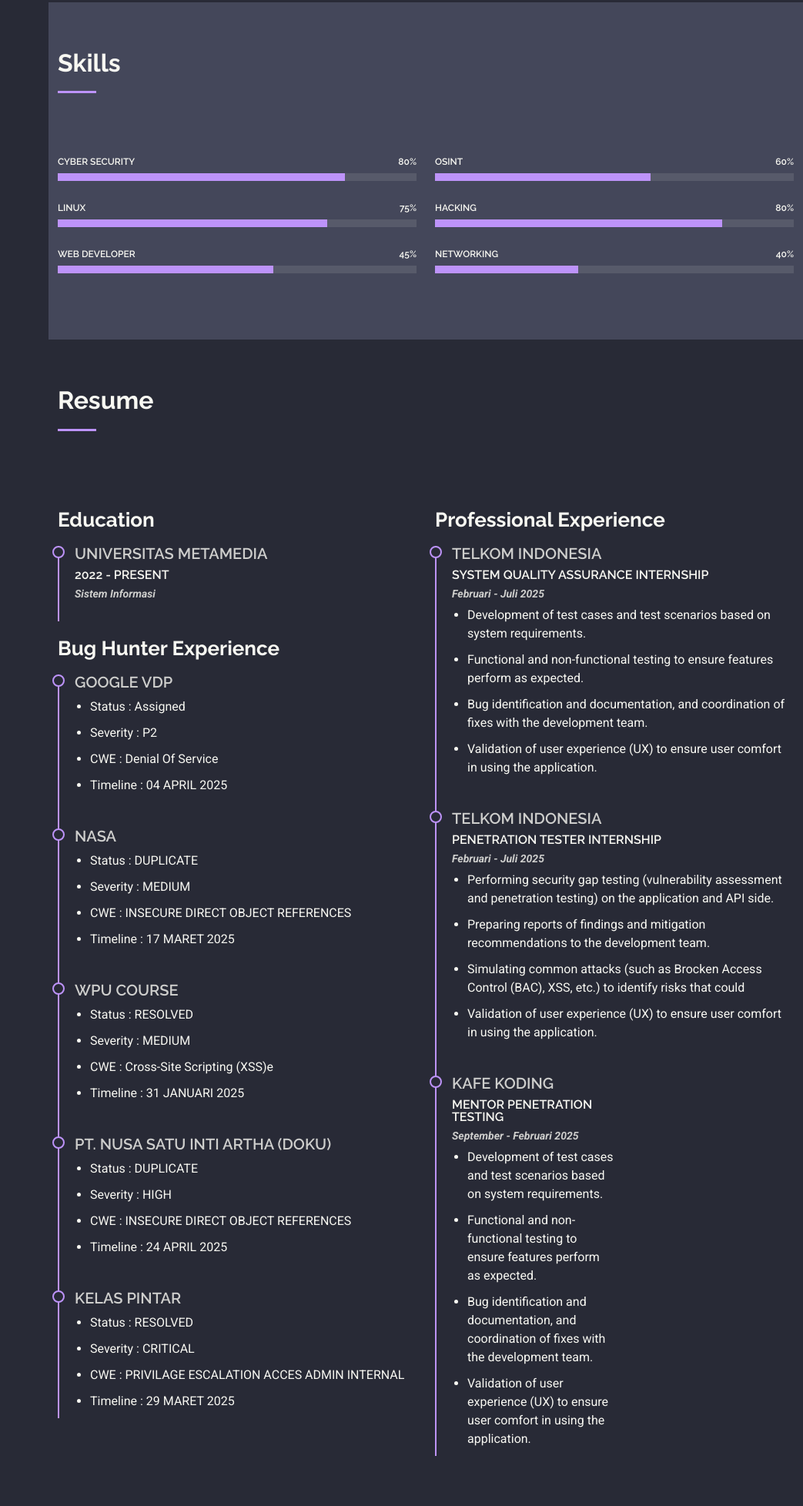
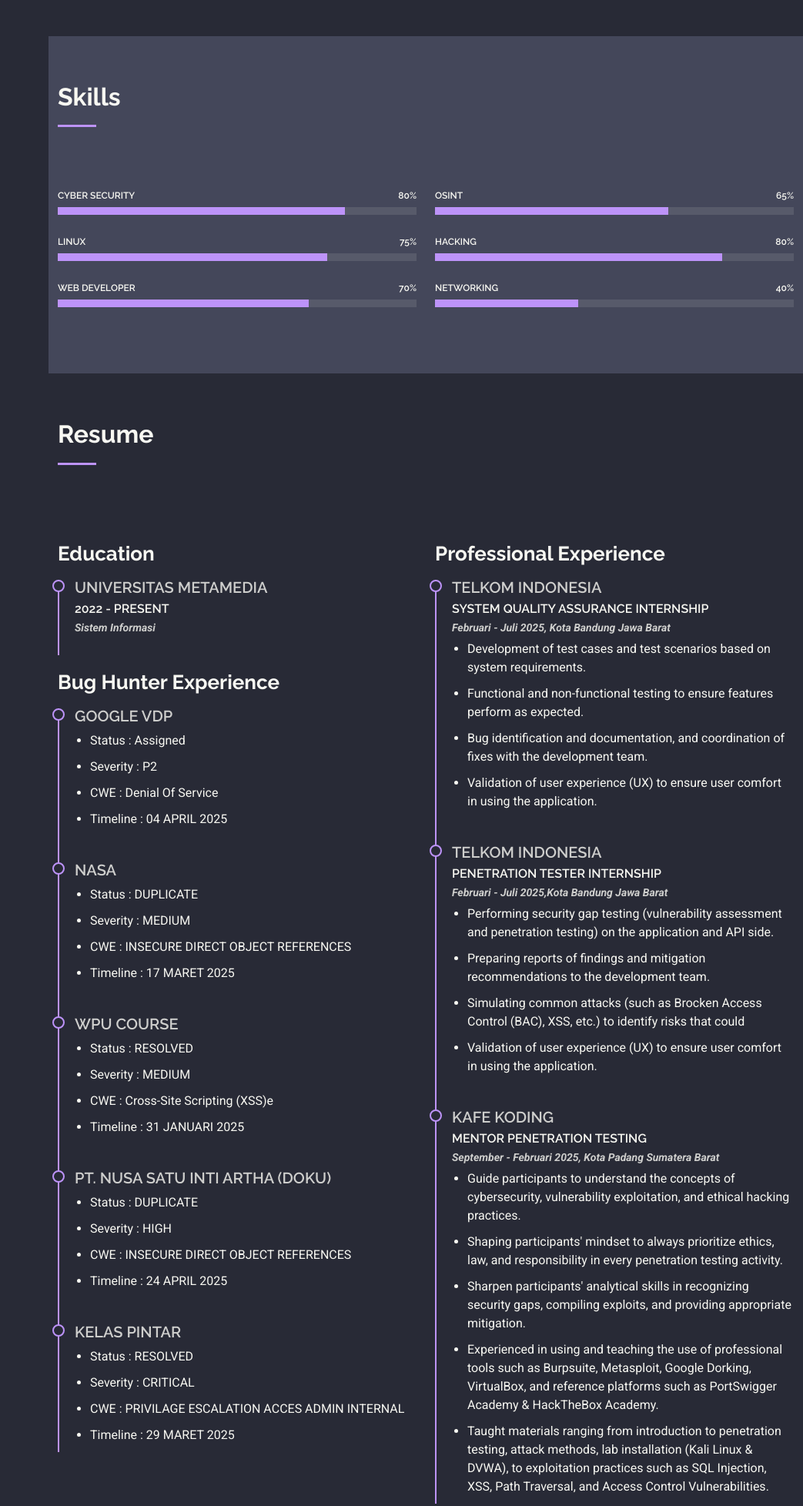
Before and after one commit to kenz1us/portofolio, a plain HTML site: page index.html in a window 1280 px wide. Shown: the part 1413-3369 px from the top of the page at 77% size, without its empty margins (237-1280 px from the left). Drawn offline with Linux system fonts and the light colour scheme.

Commit message:
first commit

```diff
--- a/index.html
+++ b/index.html
@@ -120,7 +120,8 @@
                   <li><i class="bi bi-chevron-right"></i> <strong>Name:</strong> <span>Arif / neicyy</span></li>
                   <div class="contact-row">
                     <li><i class="bi bi-chevron-right"></i> <strong>City:</strong> <span> <a href="https://www.google.com/maps/place/Padang,+Indonesia" target="_blank" rel="noopener noreferrer">Padang, Indonesia <i class="bi bi-box-arrow-up-right"></i></a></span></li>
-                    <li><i class="bi bi-chevron-right"></i> <strong>CV:</strong> <span><a href="assets/cv/arif-cv.pdf" class="contact-link" target="_blank" rel="noopener noreferrer">Download CV <i class="bi bi-download"></i></a></span></li>
+                    <li><i class="bi bi-chevron-right"></i> <strong>CV:</strong> <span><a href="https://drive.google.com/file/d/1YpwmzEUFcR4pWA-zMJJK8bho3gOKcZJh/view?usp=sharing" class="contact-link" target="_blank" rel="noopener noreferrer">Download CV <i class="bi bi-download"></i></a></span></li>
+                    <li><i class="bi bi-chevron-right"></i> <strong>Portofolio:</strong> <span><a href="https://drive.google.com/file/d/1AZFmM-Ol-m98uv-Xaa0TSqjyndP6yDQK/view?usp=sharing" class="contact-link" target="_blank" rel="noopener noreferrer">Download Portofolio <i class="bi bi-download"></i></a></span></li>
                     <li>
                       <i class="bi bi-chevron-right"></i>
                       <strong>Certificate:</strong>
@@ -176,9 +177,9 @@
             </div><!-- End Skills Item -->
 
             <div class="progress">
-              <span class="skill"><span>Web Developer</span> <i class="val">45%</i></span>
+              <span class="skill"><span>Web Developer</span> <i class="val">70%</i></span>
               <div class="progress-bar-wrap">
-                <div class="progress-bar" role="progressbar" aria-valuenow="60" aria-valuemin="0" aria-valuemax="60"></div>
+                <div class="progress-bar" role="progressbar" aria-valuenow="70" aria-valuemin="0" aria-valuemax="70"></div>
               </div>
             </div><!-- End Skills Item -->
 
@@ -187,9 +188,9 @@
           <div class="col-lg-6">
 
             <div class="progress">
-              <span class="skill"><span>Osint</span> <i class="val">60%</i></span>
+              <span class="skill"><span>Osint</span> <i class="val">65%</i></span>
               <div class="progress-bar-wrap">
-                <div class="progress-bar" role="progressbar" aria-valuenow="60" aria-valuemin="0" aria-valuemax="60"></div>
+                <div class="progress-bar" role="progressbar" aria-valuenow="65" aria-valuemin="0" aria-valuemax="65"></div>
               </div>
             </div><!-- End Skills Item -->
 
@@ -285,7 +286,7 @@
         <div class="resume-item">
            <h4>Telkom Indonesia</h4>
             <h5>System Quality Assurance Internship</h5>
-            <p><em>Februari - Juli 2025</em></p>
+            <p><em>Februari - Juli 2025, Kota Bandung Jawa Barat</em></p>
             <ul>
             <li>Development of test cases and test scenarios based on system requirements.</li>
             <li>Functional and non-functional testing to ensure features perform as expected.</li>
@@ -297,7 +298,7 @@
         <div class="resume-item">
           <h4>Telkom Indonesia</h4>
           <h5>Penetration Tester Internship</h5>
-          <p><em>Februari - Juli 2025</em></p>
+          <p><em>Februari - Juli 2025,Kota Bandung Jawa Barat</em></p>
             <ul>
             <li>Performing security gap testing (vulnerability assessment and penetration testing) on the application and API side.</li>
             <li>Preparing reports of findings and mitigation recommendations to the development team.</li>
@@ -305,16 +306,17 @@
             <li>Validation of user experience (UX) to ensure user comfort in using the application.</li>
             </ul>
         </div><!-- End Resume Item -->
-        <div class="col-lg-6" data-aos="fade-up" data-aos-delay="200">
+        <div class="col-lg-6" data-aos="fade-up" data-aos-delay="200"></div>
         <div class="resume-item">
           <h4>Kafe Koding</h4>
             <h5>Mentor Penetration Testing</h5>
-            <p><em>September - Februari 2025</em></p>
+            <p><em>September - Februari 2025, Kota Padang Sumatera Barat</em></p>
             <ul>
-            <li>Development of test cases and test scenarios based on system requirements.</li>
-            <li>Functional and non-functional testing to ensure features perform as expected.</li>
-            <li>Bug identification and documentation, and coordination of fixes with the development team.</li>
-            <li>Validation of user experience (UX) to ensure user comfort in using the application.</li>
+              <li>Guide participants to understand the concepts of cybersecurity, vulnerability exploitation, and ethical hacking practices.</li>
+              <li>Shaping participants' mindset to always prioritize ethics, law, and responsibility in every penetration testing activity.</li>
+              <li>Sharpen participants' analytical skills in recognizing security gaps, compiling exploits, and providing appropriate mitigation.</li>
+              <li>Experienced in using and teaching the use of professional tools such as Burpsuite, Metasploit, Google Dorking, VirtualBox, and reference platforms such as PortSwigger Academy & HackTheBox Academy.</li>
+              <li>Taught materials ranging from introduction to penetration testing, attack methods, lab installation (Kali Linux & DVWA), to exploitation practices such as SQL Injection, XSS, Path Traversal, and Access Control Vulnerabilities.</li>
             </ul>
         </div><!-- End Resume Item -->
       </div><!-- End Right Column -->
```
